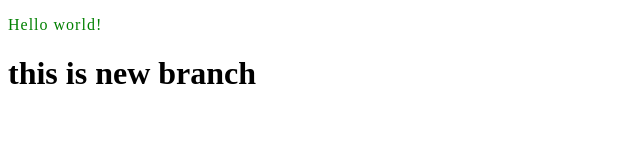
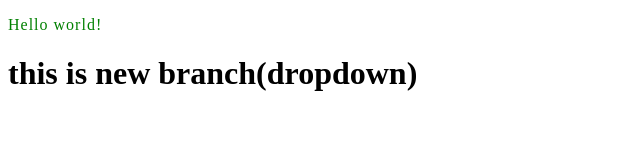
Before and after one commit to fuzail70/local, a plain HTML site: page index.html in a window 1280 px wide. Shown: the whole page, without its empty margins (0-640 px from the left). Drawn offline with Linux system fonts and the light colour scheme.

```diff
--- a/index.html
+++ b/index.html
@@ -8,7 +8,7 @@
 </head>
 <body>
     <p>Hello world!</p>
-    <h1>this is new branch</h1>
+    <h1>this is new branch(dropdown)</h1>
 
 </body>
 </html>
```
